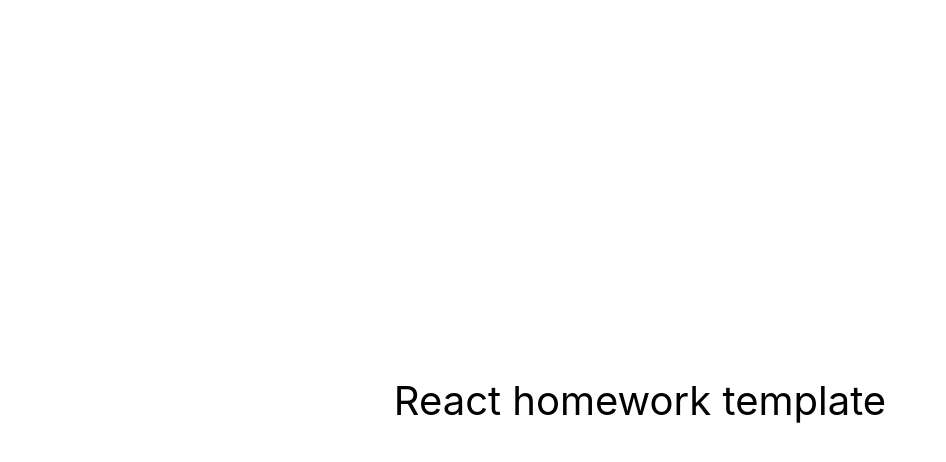
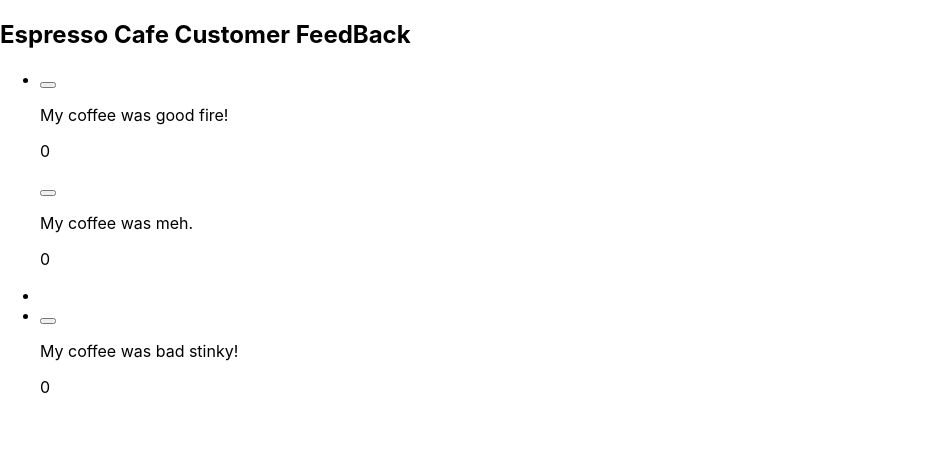
Before and after one commit to StefieCaff/goit-react-hw-02-feedback, a React (Create React App) app: page / in a window 1280 px wide. Shown: the top 462 px of the page, without its empty margins (0-946 px from the left). Built offline with nearby package versions, Linux system fonts and the light colour scheme.

Commit message:
working out Svgs

```diff
--- a/package.json
+++ b/package.json
@@ -36,5 +36,8 @@
       "last 1 firefox version",
       "last 1 safari version"
     ]
+  },
+  "devDependencies": {
+    "prop-types": "^15.8.1"
   }
 }
--- a/src/components/App.jsx
+++ b/src/components/App.jsx
@@ -1,16 +1,14 @@
+import { Feedback } from './Feedback/Feedback'
+
 export const App = () => {
   return (
-    <div
-      style={{
-        height: '100vh',
-        display: 'flex',
-        justifyContent: 'center',
-        alignItems: 'center',
-        fontSize: 40,
-        color: '#010101'
-      }}
-    >
-      React homework template
-    </div>
+    <>
+      <Feedback
+        good={0}
+        neutral={0}
+        bad={0}
+      >
+      </Feedback>
+    </>
   );
 };
--- a/src/components/Feedback/FeedBack.jsx
+++ b/src/components/Feedback/FeedBack.jsx
@@ -0,0 +1,60 @@
+import { PropTypes } from 'prop-types';
+
+import { icons } from '../../data/icons';
+import { Icon } from '../Icons/Icons';
+
+
+export const Feedback = ({
+    good = 0,
+    neutral = 0,
+    bad = 0
+}) => {
+
+    return (
+        <div>
+            <h2>Espresso Cafe Customer FeedBack</h2>
+            <ul>
+                <li>
+                    <button>
+                        <div className="good">
+                           {icons.map((id) => {
+                               return <Icon key={id} id={id} />;
+                            })}
+                        </div>
+                    </button>
+                    <p>My coffee was good fire!</p>
+                    <p>{good}</p>
+                </li>
+                <button>
+                        <div className="neutral">
+                           {icons.map((id) => {
+                               return <Icon key={id} id={id} />;
+                            })}
+                        </div>
+                    </button>
+                    <p>My coffee was meh.</p>
+                    <p>{neutral}</p>
+                <li>
+                </li>
+                <li>
+                    <button>
+                        <div className="bad">
+                           {icons.map((id) => {
+                               return <Icon key={id} id={id} />;
+                            })}
+                        </div>
+                    </button>
+                    <p>My coffee was bad stinky!</p>
+                    <p>{bad}</p>
+                </li>
+            </ul>
+        </div>
+
+    )
+}
+
+Feedback.propTypes = {
+    good: PropTypes.number.isRequired,
+    neutral: PropTypes.number.isRequired,
+    bad: PropTypes.number.isRequired,
+}
--- a/src/components/Icons/Icons.jsx
+++ b/src/components/Icons/Icons.jsx
@@ -2,21 +2,10 @@
 // define an Icon component
 const Icon = ({ id, ...props }) =>{
   return (
-    <svg {...props}>
+    <svg {...props} style={{ position: 'absolute' }}>
       <use href={`/sprite.svg#${id}`} />
     </svg>
   );
 }
 
-
-// function App() {
-//   return (
-//     <div className="App">
-//       {icons.map((id) => {
-//         return <Icon key={id} id={id} />;
-//       })}
-//     </div>
-//   );
-// }
-
 export { Icon };
```
Also changed, not shown: 1 other file (tests, documents, lock files or other folders).
